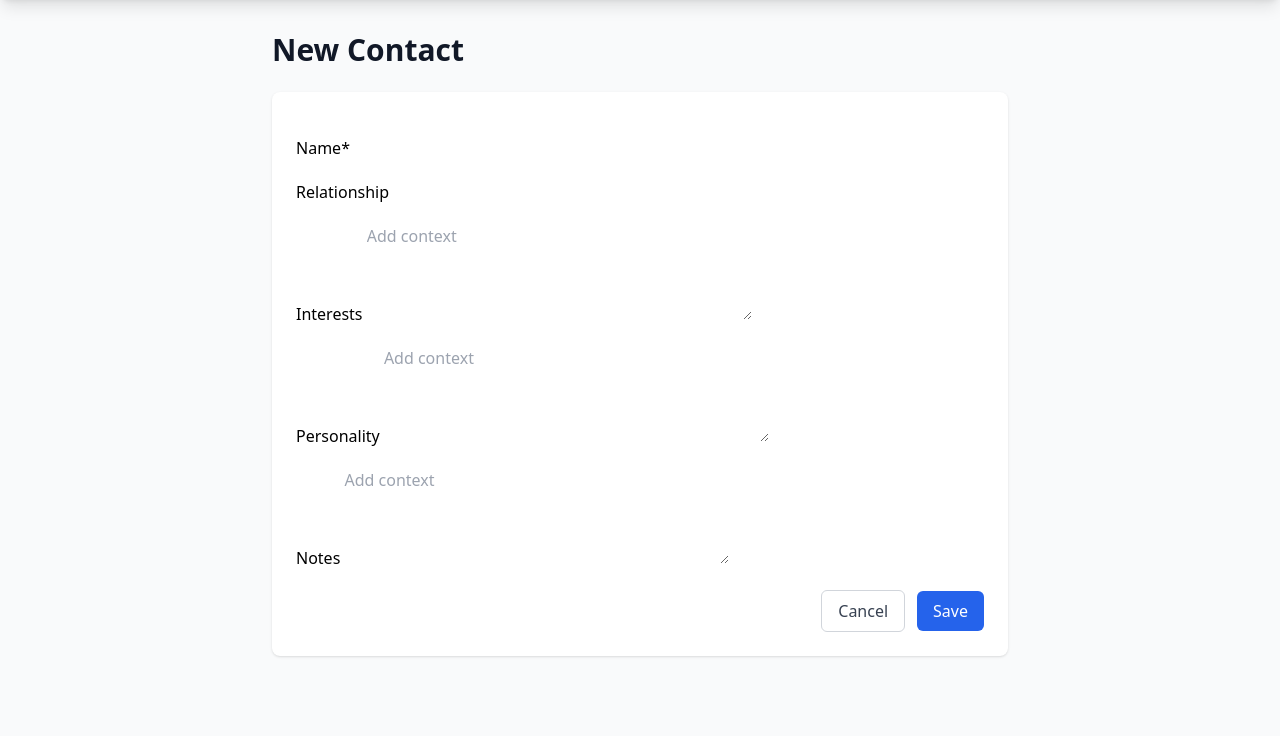
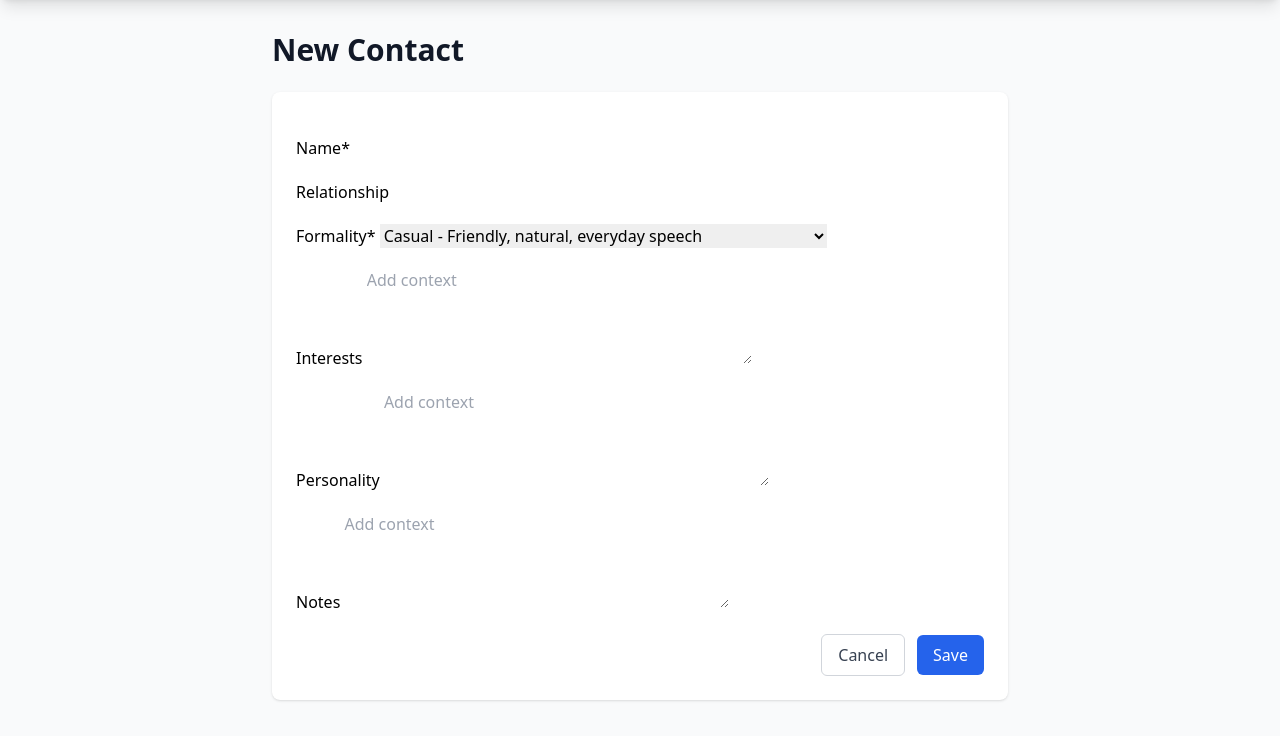
Before and after one commit to jskopek/forsee, a Django app: page /contacts/create/ in a window 1280 px wide. Shown: the part 64-800 px from the top of the page. Run offline with Django 5.2, Linux system fonts and the light colour scheme; the visitor is signed in with stand-in values (Sample User, id 1); some libraries are stand-ins or nearby versions.

Commit message:
Adding formality property for contact

```diff
--- a/contacts/models.py
+++ b/contacts/models.py
@@ -19,6 +19,20 @@ class Contact(models.Model):
     relationship = models.CharField(max_length=100, blank=True)
     notes = models.TextField(blank=True)
     interests = models.TextField(blank=True)
+
+    FORMALITY_CHOICES = [
+        ("casual", "Casual - Friendly, natural, everyday speech"),
+        ("polite", "Polite - Slightly more complete sentences, softer edges"),
+        ("professional", "Professional - Clear, structured, no slang, no contractions"),
+        ("warm", "Warm - Slightly more affectionate tone, supportive"),
+        ("blunt", "Blunt - Direct, to-the-point, minimal social padding"),
+    ]
+
+    formality = models.CharField(
+        max_length=100,
+        choices=FORMALITY_CHOICES,
+        default="casual",
+    )
     personality = models.TextField(blank=True)
     created_at = models.DateTimeField(auto_now_add=True)
     updated_at = models.DateTimeField(auto_now=True)
@@ -37,4 +51,4 @@ class Contact(models.Model):
         return reverse("contacts:detail", kwargs={"pk": self.pk})
 
     def get_profile_data(self) -> dict:
-        return model_to_dict(self, fields=["name", "relationship", "notes", "interests", "personality"])
+        return model_to_dict(self, fields=["name", "relationship", "formality", "notes", "interests", "personality"])
--- a/contacts/views.py
+++ b/contacts/views.py
@@ -56,7 +56,7 @@ class ContactDetailView(ContactMixin, DetailView):
 
 
 class ContactCreateView(CrispyFormMixin, ContactMixin, CreateView):
-    fields = ["name", "relationship", "interests", "personality", "notes"]
+    fields = ["name", "relationship", "formality", "interests", "personality", "notes"]
 
     def form_valid(self, form):
         form.instance.user = self.request.user
@@ -64,7 +64,7 @@ class ContactCreateView(CrispyFormMixin, ContactMixin, CreateView):
 
 
 class ContactUpdateView(CrispyFormMixin, ContactMixin, UpdateView):
-    fields = ["name", "relationship", "interests", "personality", "notes"]
+    fields = ["name", "relationship", "formality", "interests", "personality", "notes"]
 
 
 class ContactDeleteView(ContactMixin, DeleteView):
```
Also changed, not shown: contacts/templates/contacts/contact_detail.html (+7 -0 lines), contacts/migrations/0003_contact_formality.py (added).
